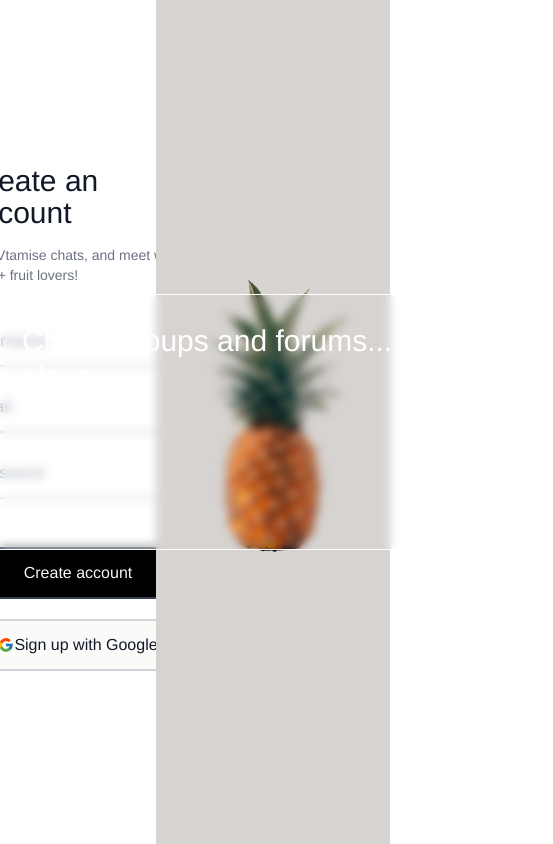
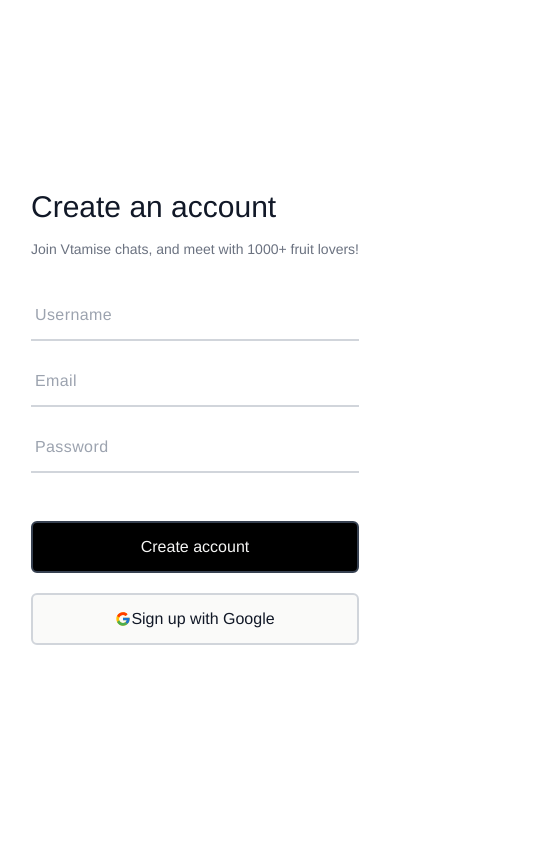
Before and after one commit to yusuf-ishaku/vtamise-chat-app, a React (Vite) app: page / in a window 390 px wide. Shown: the whole page, 553 px wide, since content can reach past the window. Built offline with nearby package versions, Linux system fonts and the light colour scheme; a web font is replaced by a local one.

Commit message:
Responsiveness handled

```diff
--- a/src/pages/signup-page.jsx
+++ b/src/pages/signup-page.jsx
@@ -10,11 +10,11 @@ import { Autoplay, Pagination, Navigation } from "swiper";
 export const SignUpPage = () =>{
     return(
         <section className="w-[100%] h-[100vh] flex flex-row">
-            <section className="form flex flex-col items-center justify-center w-[40%] bg-white">
+            <section className="form flex flex-col items-center justify-center w-[100%] p-4 lg:p-0 lg:w-[40%] bg-white">
                 <section>
                     <header>
                         <h2 className="text-gray-900 mb-4 tracking-normal font-normal leading-8 text-3xl">Create an account</h2>
-                        <article className="text-gray-500 text-sm font-normal">Join Vtamise chats, and meet with 1000+ fruit lovers!</article>
+                        <article className="text-gray-500 text-sm sm:text-base font-normal">Join Vtamise chats, and meet with 1000+ fruit lovers!</article>
                     </header>
                     <form className="w-auto flex flex-col mt-6" >
                         <input type="text" placeholder="Username" className="p-3 my-2 pl-1 border-gray-300 border-b-2 focus:outline-none text-gray-700 font-normal text-base tracking-wide placeholder-gray-400" required/>
@@ -28,9 +28,9 @@ export const SignUpPage = () =>{
                     </form>
                 </section>
             </section>
-            <section className="bing-image w-[60%] bg-stone-300 flex items-center flex-row justify-center">
+            <section className="bing-image hidden w-[60%] bg-stone-300 sm:flex items-center flex-row justify-center">
                 <img src={FruitImage} alt="Fruit Image " />
-                <div className="text-white p-3 card backdrop-blur-sm w-[35rem] bg-transparent border-white border-1 h-64  absolute">
+                <div className="text-white hidden lg:block p-3 card backdrop-blur-sm lg:w-[35rem] bg-transparent border-white border-1 h-64  absolute">
                     <Swiper
                         spaceBetween={30}
                         centeredSlides={true}
@@ -45,9 +45,21 @@ export const SignUpPage = () =>{
                         modules={[Autoplay, Pagination, Navigation]}
                         className="mySwiper"
                     >
-                        <SwiperSlide><div className="swiper w-[100%] p-4 text-3xl  h-[15rem]">The platform used by thousands to meet fellow fruit lovers.</div></SwiperSlide>
-                        <SwiperSlide><div className="swiper w-[100%] p-4 text-3xl  h-[15rem]">Chats, groups and forums... all in one place.</div></SwiperSlide>
-                        <SwiperSlide><div className="swiper w-[100%] p-4 text-3xl  h-[15rem]">Stay on top of upcoming health lifestyle trends, read our blogs, meet nutritionists etc.</div></SwiperSlide>
+                        <SwiperSlide>
+                            <div className="swiper w-[100%] p-4 text-3xl  h-[15rem]">
+                                The platform used by thousands to meet fellow fruit lovers.
+                            </div>
+                        </SwiperSlide>
+                        <SwiperSlide>
+                            <div className="swiper w-[100%] p-4 text-3xl  h-[15rem]">
+                                Chats, groups and forums... all in one place.
+                            </div>
+                        </SwiperSlide>
+                        <SwiperSlide>
+                            <div className="swiper w-[100%] p-4 text-3xl  h-[15rem]">
+                                Stay on top of upcoming health lifestyle trends, read our blogs, meet nutritionists etc.
+                            </div>
+                        </SwiperSlide>
 
                     </Swiper>
                 </div>
```
